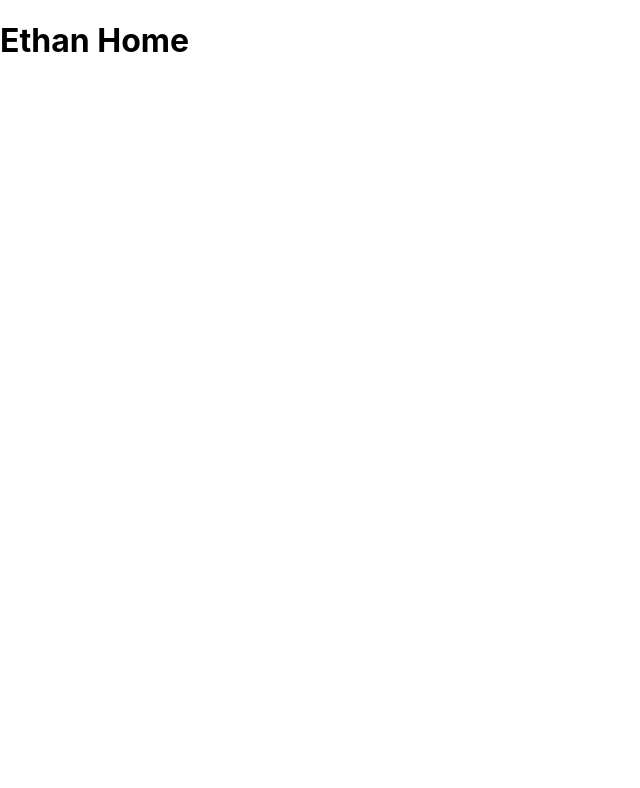
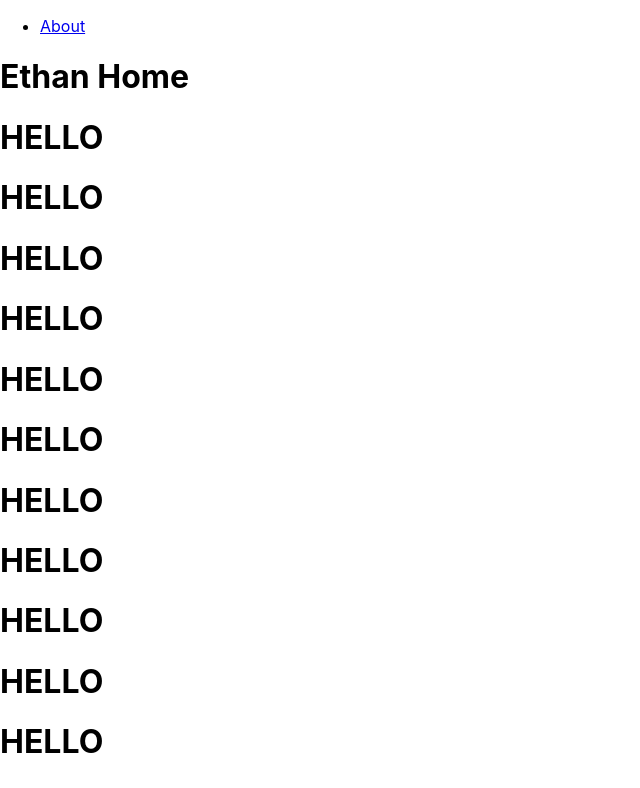
Before and after one commit to pusch-e/ethan_personal_site, a React (Create React App) app: page / in a window 1280 px wide. Shown: the top 788 px of the page, without its empty margins (0-640 px from the left). Built offline with nearby package versions, Linux system fonts and the light colour scheme.

Commit message:
added pages driectory and removed unecessary files. Playing around with navbar css too

```diff
--- a/src/App.css
+++ /dev/null
@@ -1,38 +0,0 @@
-.App {
-  text-align: center;
-}
-
-.App-logo {
-  height: 40vmin;
-  pointer-events: none;
-}
-
-@media (prefers-reduced-motion: no-preference) {
-  .App-logo {
-    animation: App-logo-spin infinite 20s linear;
-  }
-}
-
-.App-header {
-  background-color: #282c34;
-  min-height: 100vh;
-  display: flex;
-  flex-direction: column;
-  align-items: center;
-  justify-content: center;
-  font-size: calc(10px + 2vmin);
-  color: white;
-}
-
-.App-link {
-  color: #61dafb;
-}
-
-@keyframes App-logo-spin {
-  from {
-    transform: rotate(0deg);
-  }
-  to {
-    transform: rotate(360deg);
-  }
-}
--- a/src/Home.js
+++ /dev/null
@@ -1,11 +0,0 @@
-import './App.css';
-
-const App = () => {
-  return (
-    <div>
-      <h1> Ethan Home</h1>
-    </div>
-  );
-}
-
-export default App;
--- a/src/index.css
+++ b/src/index.css
@@ -7,7 +7,8 @@ body {
   -moz-osx-font-smoothing: grayscale;
 }
 
-code {
+.code {
   font-family: source-code-pro, Menlo, Monaco, Consolas, 'Courier New',
     monospace;
+  font-size: 24;
 }
--- a/src/index.js
+++ b/src/index.js
@@ -1,8 +1,7 @@
 import React from 'react';
 import ReactDOM from 'react-dom';
 import './index.css';
-import Home from './Home';
-import reportWebVitals from './reportWebVitals';
+import Home from './pages/home';
 
 ReactDOM.render(
   <React.StrictMode>
@@ -10,8 +9,3 @@ ReactDOM.render(
   </React.StrictMode>,
   document.getElementById('root')
 );
-
-// If you want to start measuring performance in your app, pass a function
-// to log results (for example: reportWebVitals(console.log))
-// or send to an analytics endpoint. Learn more: https://bit.ly/CRA-vitals
-reportWebVitals();
--- /dev/null
+++ b/src/pages/home.js
@@ -0,0 +1,54 @@
+import React from "react"
+import Link from "next/link"
+//import "../styles/main.css"
+
+const Home = () => {
+  return (
+    <div>
+      <div>
+        <nav className="navbar">
+          <ul className="navbar-nav">
+            <li className="nav-item">
+              <Link href="/about">
+                <a className="nav-link">
+
+                  <span className="link-text">About</span>
+                </a>
+              </Link>
+            </li>
+          </ul>
+        </nav>
+      </div>
+
+      <div className="main">
+        <h1> Ethan Home</h1>
+        <h1>HELLO</h1>
+        <h1>HELLO</h1>
+        <h1>HELLO</h1>
+        <h1>HELLO</h1>
+        <h1>HELLO</h1>
+        <h1>HELLO</h1>
+        <h1>HELLO</h1>
+        <h1>HELLO</h1>
+        <h1>HELLO</h1>
+        <h1>HELLO</h1>
+        <h1>HELLO</h1>
+        <h1>HELLO</h1>
+        <h1>HELLO</h1>
+        <h1>HELLO</h1>
+        <h1>HELLO</h1>
+        <h1>HELLO</h1>
+        <h1>HELLO</h1>
+        <h1>HELLO</h1>
+        <h1>HELLO</h1>
+        <h1>HELLO</h1>
+        <h1>HELLO</h1>
+        <h1>HELLO</h1>
+        <h1>HELLO</h1>
+        <h1>HELLO</h1>
+      </div>
+    </div>
+  );
+}
+
+export default Home;
--- a/src/reportWebVitals.js
+++ /dev/null
@@ -1,13 +0,0 @@
-const reportWebVitals = onPerfEntry => {
-  if (onPerfEntry && onPerfEntry instanceof Function) {
-    import('web-vitals').then(({ getCLS, getFID, getFCP, getLCP, getTTFB }) => {
-      getCLS(onPerfEntry);
-      getFID(onPerfEntry);
-      getFCP(onPerfEntry);
-      getLCP(onPerfEntry);
-      getTTFB(onPerfEntry);
-    });
-  }
-};
-
-export default reportWebVitals;
--- /dev/null
+++ b/src/styles/main.css
@@ -0,0 +1,32 @@
+:root {
+    font-size: 18px;
+}
+
+body {
+    margin: 0;
+    padding: 0;
+}
+
+body::-webkit-scrollbar {
+    width: .5rem;
+}
+
+body::-webkit-scrollbar-track {
+    background: #1e1e24;
+}
+
+body::-webkit-scrollbar-thumb {
+    background: #6649b8;
+}
+
+.main {
+    margin-top: 4rem;
+}
+
+.navbar {
+    top: 0;
+    width: 100vw;
+    height: 4rem;
+    position: fixed;
+    background: #1e1e24;
+}
```
Also changed, not shown: src/pages/_app.js (added, +9 -0 lines), src/pages/about.js (added, +15 -0 lines), src/setupTests.js (deleted, +0 -5 lines), 1 other file (tests, documents, lock files or other folders).
